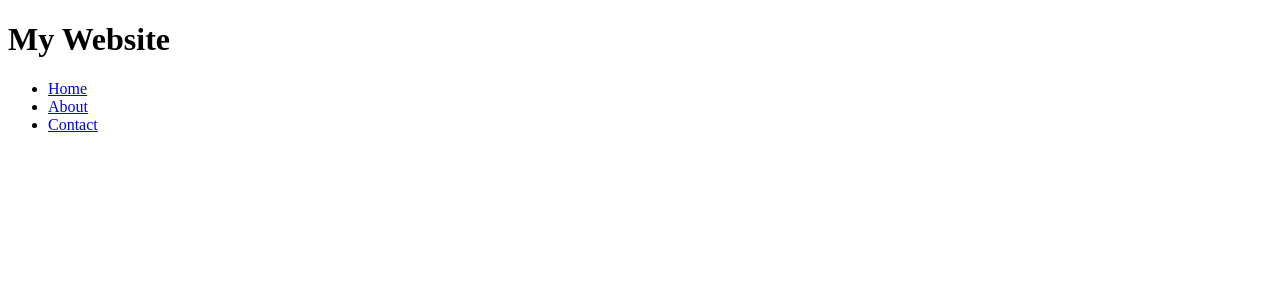
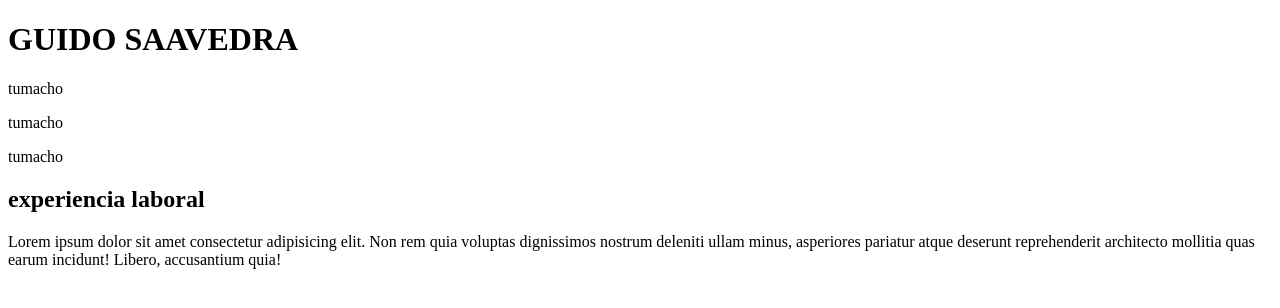
Before and after one commit to BOKG/ABP---Ejercicio-Individual-3.4, a plain HTML site: page index.html in a window 1280 px wide. Drawn offline with Linux system fonts and the light colour scheme.

Commit message:
ultima-version

```diff
--- a/css/estilos.css
+++ b/css/estilos.css
@@ -0,0 +1,8 @@
+#title
+{
+    border: solid cyan;
+    text-align: left;
+    text-indent: 10px;
+    border-radius: 15px;
+    color:red;
+}
--- a/index.html
+++ b/index.html
@@ -4,20 +4,25 @@
     <meta charset="UTF-8">
     <meta http-equiv="X-UA-Compatible" content="IE=edge">
     <meta name="viewport" content="width=device-width, initial-scale=1.0">
+    <link rel="stylesheet" href="css/estilos.css">
     <title>Document</title>
 </head>
 <body>
-<div= id=container>
+
+<div id=container>
     <header>
-        <h1>My Website</h1>
-        <nav>
-            <ul>
-                <li><a href="index.html">Home</a></li>
-                <li><a href="about.html">About</a></li>
-                <li><a href="contact.html">Contact</a></li>
-            </ul>
-        </nav>
+       <h1 id="nombre">GUIDO SAAVEDRA</h2>
+        <div id="dcontacto">
+         <p>tumacho</p>
+          <p>tumacho</p>
+           <p>tumacho</p>
+        </div>
     </header>
+
+ <div =experiencia-laboral>
+      <h2>experiencia laboral</h2>
+       <P>Lorem ipsum dolor sit amet consectetur adipisicing elit. Non rem quia voluptas dignissimos nostrum deleniti ullam minus, asperiores pariatur atque deserunt reprehenderit architecto mollitia quas earum incidunt! Libero, accusantium quia!</P>
+</div>
 
 </div>
 </body>
```
Also changed, not shown: img/gs.png (added).
